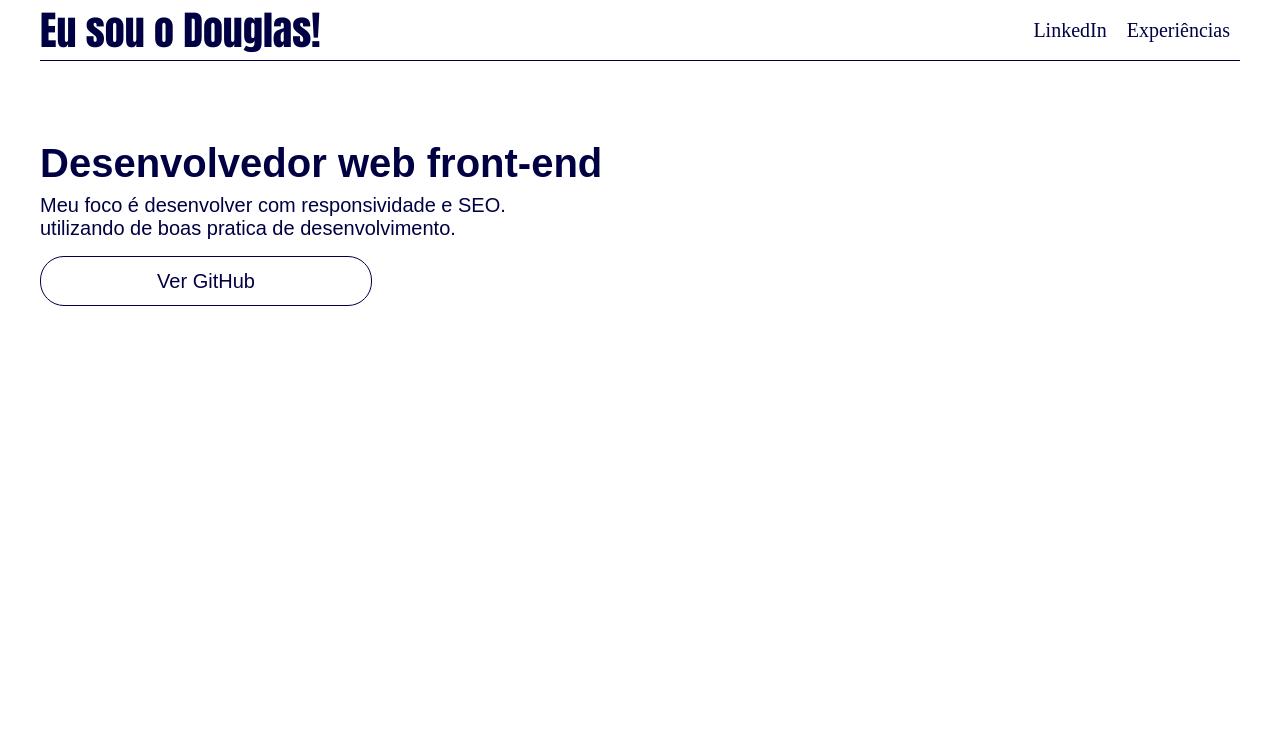
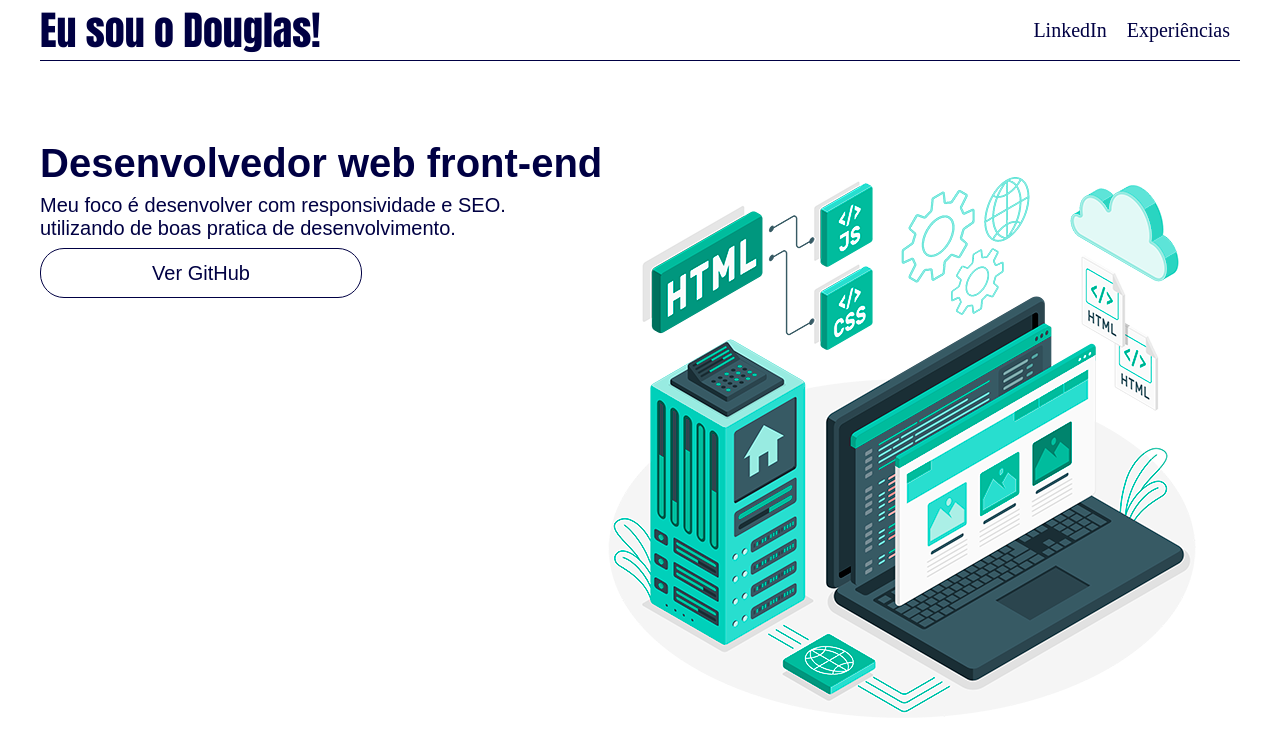
Before and after one commit to douglashenriquedeveloper/curriculo-web, a plain HTML site: page index.html in a window 1280 px wide. Drawn offline with Linux system fonts and the light colour scheme.

Commit message:
Melhorando sectio-um-main

```diff
--- a/estilos/configuracoesDaPagina.css
+++ b/estilos/configuracoesDaPagina.css
@@ -23,10 +23,18 @@ body {
     --header-p-font-size: 1.25rem;
 }
 
-/*main*/
+/*section-um-main*/
 :root {
-    --main-font-family: Sans-serif, Verdana, Tahoma;
-    --main-h1-font-size: 2.5rem;
-    --main-p-font-size: 1.25rem;
-    --main-a-font-size: 1.25rem;
+    --section-um-main-font-family: Sans-serif, Verdana, Tahoma;
+    --section-um-main-h1-font-size: 2.5rem;
+    --section-um-main-p-font-size: 1.25rem;
+    --section-um-main-a-font-size: 1.25rem;
 }
+
+/*section-dois-main*/
+:root {
+    --section-dois-main-font-family: Sans-serif, Verdana, Tahoma;
+    --section-dois-main-h1-font-size: 2.5rem;
+    --section-dois-main-p-font-size: 1.25rem;
+    --section-dois-main-a-font-size: 1.25rem;
+}
--- a/estilos/main.css
+++ b/estilos/main.css
@@ -2,28 +2,30 @@
     display: flex;
     flex-direction: column;
     padding-top: 5rem;
+    display: flex;
+    flex-direction: row;
 }
 
 #h1-section-um-main {
     color: var(--geral-color);
-    font-family: var(--main-font-family);
-    font-size: var(--main-h1-font-size);
+    font-family: var(--section-um-main-font-family);
+    font-size: var(--section-um-main-h1-font-size);
     margin-bottom: 0.5rem;
-    margin-top: 0px;
+    margin-top: 0rem;
 }
 
 #p-section-um-main {
     color: var(--geral-color);
-    font-family: var(--main-font-family);
-    font-size: var(--main-p-font-size);
+    font-family: var(--section-um-main-font-family);
+    font-size: var(--section-um-main-p-font-size);
     margin-bottom: 0.5rem;
-    margin-top: 0;
+    margin-top: 0rem;
 }
 
 #a-section-um-main  {
     color: var(--geral-color);
-    font-family: var(--main-font-family);
-    font-size: var(--main-a-font-size);
+    font-family: var(--section-um-main-font-family);
+    font-size: var(--section-um-main-a-font-size);
     text-decoration: none;
 
     border: solid 1px var(--geral-color-border);
@@ -31,12 +33,34 @@
     margin-top: 0.5rem;
     padding-top: 1rem;
     padding-bottom: 1rem;
-    padding-left: 90px;
-    padding-right: 90px;
+    padding-left: 5rem;
+    padding-right: 5rem;
     height: 1rem;
-    width: 150px;
+    width: 10rem;
 
     display: flex;
     align-items: center;
     justify-content: center;
 }
+
+#section-dois-main{
+    padding-top: 5rem;
+    display: flex;
+    justify-content: space-between;
+}
+
+.divs-section-dois-main{
+    border: solid 1px var(--geral-color-border);
+    border-radius: 1.5rem;
+    width: 24.5rem;
+}
+
+.h1-section-dois-main{
+    font-family: var(--section-dois-main-font-family);
+    text-align: center;
+}
+
+.p-section-dois-main{
+    font-family: var(--section-dois-main-font-family);
+    text-align: center;
+}
--- a/index.html
+++ b/index.html
@@ -28,6 +28,7 @@
         </header>
         <main>
             <section id="section-um-main">
+                <div>
                     <h1 id="h1-section-um-main">Desenvolvedor web front-end</h1>
                     <p id="p-section-um-main">Meu foco é desenvolver com responsividade e SEO. <br> utilizando de
                         boas
@@ -35,7 +36,25 @@
                         desenvolvimento.</p>
                     <a id="a-section-um-main" target="_blank"
                         href="https://github.com/douglashenriquedeveloper?tab=repositories">Ver GitHub</a>
+                </div>
+                    <img src="./imagens/img-section-um-main-3.0.png"
+                        alt="Imagem que remete desenvolvimento web front-end">
             </section>
+            <!--<section id="section-dois-main">
+                <div class="divs-section-dois-main">
+                    <h1 class="h1-section-dois-main">Formação</h1>
+                    <p class="p-section-dois-main">Técnico em desenvolvimento de sistemas. Porto Digital!</p>
+                </div>
+                <div class="divs-section-dois-main">
+                    <h1 class="h1-section-dois-main">Competência </h1>
+                    <p class="p-section-dois-main">Colaboração, Comucicação e Organização</p>
+                </div>
+                <div class="divs-section-dois-main">
+                    <h1 class="h1-section-dois-main">Skills</h1>
+                    <p class="p-section-dois-main">HTML5, CSS3, JS e DOM, SEO, Git e GitHub, Scrum, Kanban e Trello.</p>
+            </section>-->
         </main>
+    </div>
 </body>
+
 </html>
```
Also changed, not shown: estilos/header.css (line endings or trailing spaces), imagens/Web-developer-1.0.png (deleted), imagens/Web-developer-2.0.jpg (deleted), imagens/icon-de-contato/whatsaap-bussines.png (deleted), imagens/img-section-um-main-2.0.png (added), imagens/img-section-um-main-3.0.png (added), imagens/img-section-um-main.jpg (added), 1 other file. Lines whose indentation alone changed are shown as unchanged.
